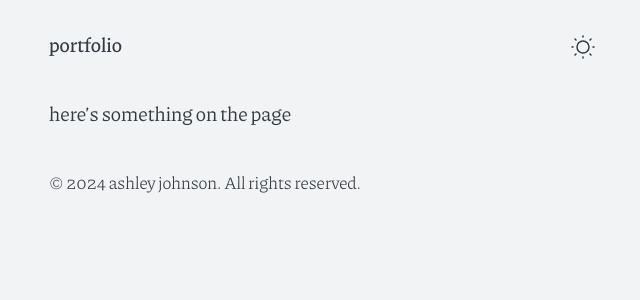
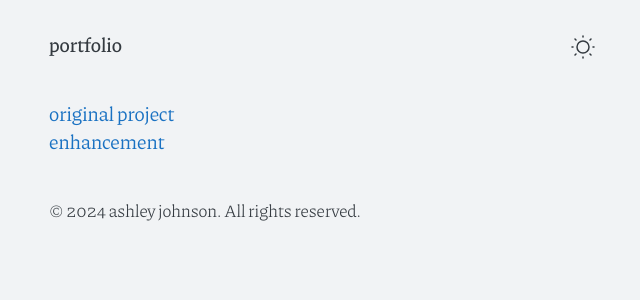
Before and after one commit to AshleyJohnson90/AshleyJohnson90.github.io, a Jekyll site: the page built from text-game.md, in a window 1280 px wide. Shown: the top 300 px of the page, without its empty margins (318-958 px from the left). Built offline with Jekyll 4.4.1, drawn with Linux system fonts in a browser that asks for light colours; our own code applies the rules of GitHub Pages for plain Markdown files.

Commit message:
Update text-game.md

```diff
--- a/text-game.md
+++ b/text-game.md
@@ -1 +1,2 @@
-here's something on the page
+[original project](https://github.com/AshleyJohnson90/text-based-game-original){:target="_blank" rel="noopener"}
+[enhancement](https://github.com/AshleyJohnson90/text-based-game-enhanced){:target="_blank" rel="noopener"}
```
